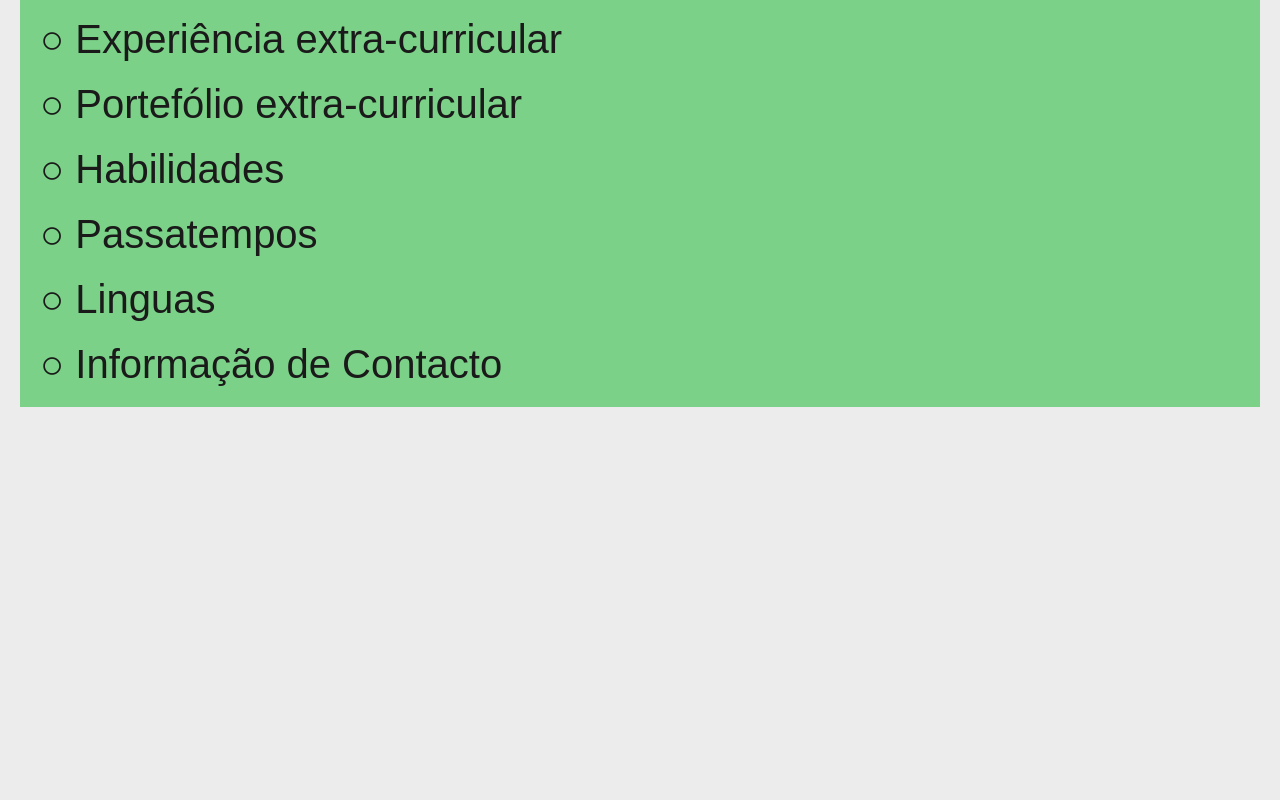
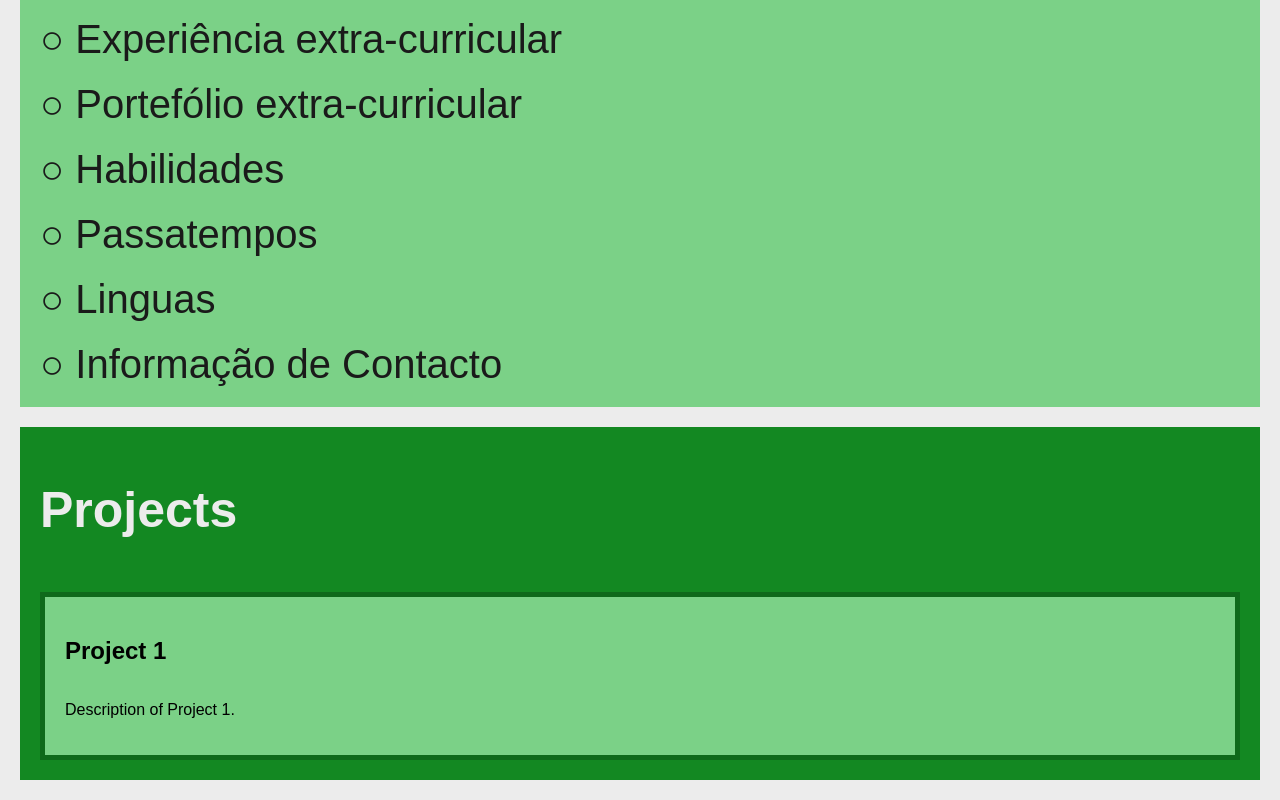
Before and after one commit to odilepa/Assingment_2_DW, a plain HTML site: page portfolio.html in a window 1280 px wide. Shown: the part 543-1343 px from the top of the page. Before the commit the page ends 970 px from the top, so only its background shows below. Drawn offline with Linux system fonts and the light colour scheme.

Commit message:
Added the basis for a project descriptor

```diff
--- a/portfolio.css
+++ b/portfolio.css
@@ -3,6 +3,12 @@ body {
     margin: 10px;
     padding: 10px;
     font-family: Arial, sans-serif;
+    --general-font-color: #1a1a1a;
+}
+
+h1{
+    font-size: 50px;
+    color: var(--general-font-color);
 }
 
 /* Base Description */
@@ -44,12 +50,6 @@ body {
     gap: 20px;
     padding: 20px;
     margin-top: 20px;
-    --general-font-color: #1a1a1a;
-}
-
-.curriculumBoard h1{
-    font-size: 50px;
-    color: var(--general-font-color);
 }
 
 .curriculumItem {
@@ -126,3 +126,25 @@ input:checked ~ .clicked {
 #item7:checked ~ #content7 {
     display: flex;
 }
+
+/* Project Showcase */
+
+.projectsBoard {
+    background-color: #138822;
+    display: flex;
+    align-items: left;
+    flex-direction: column;
+    padding: 20px;
+    margin-top: 20px;
+    --general-font-color: #ececec;
+}
+
+.projectItem {
+    background-color: #7bd187;
+    display: flex;
+    align-items: left;
+    flex-direction: column;
+    padding: 20px;
+    margin-top: 20px;
+    border: #0f691b 5px solid;
+}
--- a/portfolio.html
+++ b/portfolio.html
@@ -88,5 +88,12 @@
 				</div>
 			</div>
 		</div>
+		<div class="projectsBoard">
+			<h1>Projects</h1>
+			<div class="projectItem">
+				<h2>Project 1</h2>
+				<p>Description of Project 1.</p>
+			</div>
+		</div>
 	</body>
 </html>
```
